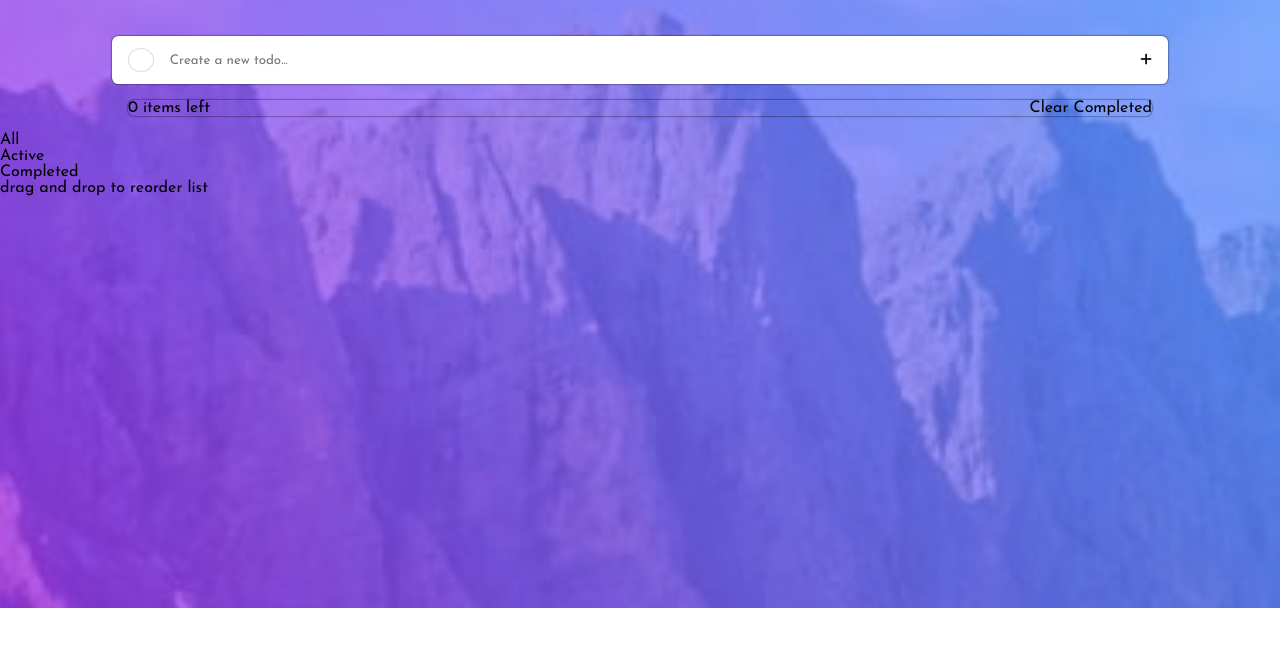
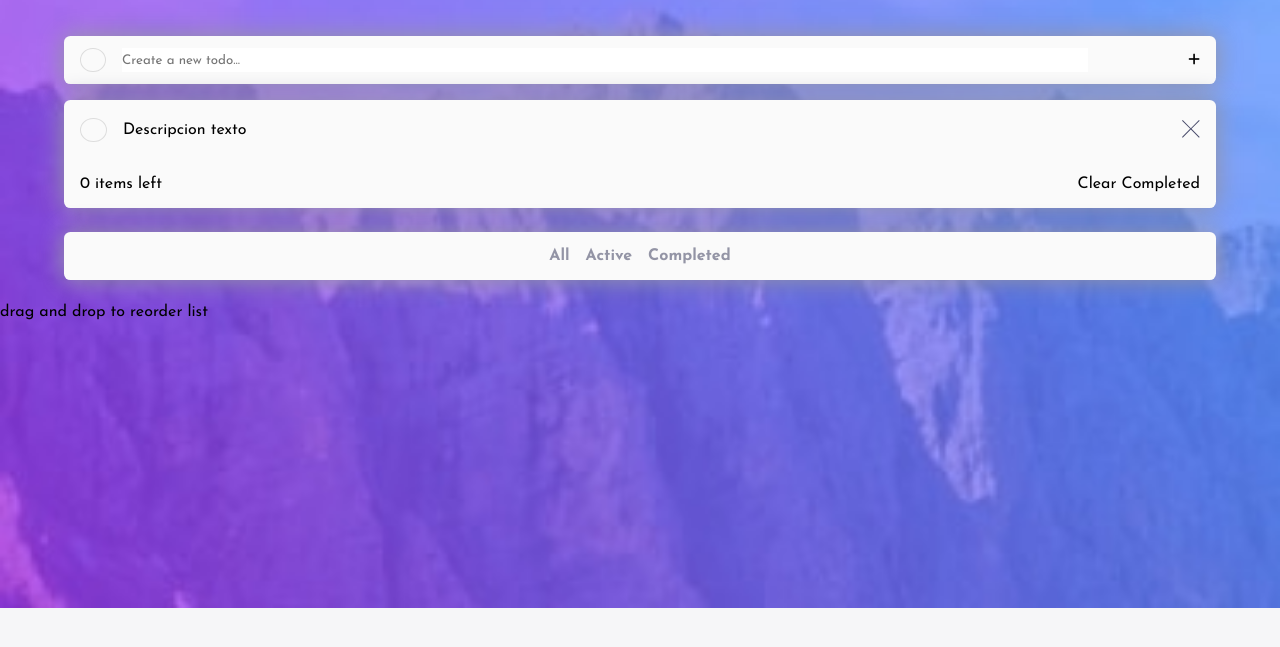
Before and after one commit to ulisesedu7/New-to-do-list, a plain HTML site: page index.html in a window 1280 px wide. Shown: the part 75-722 px from the top of the page. Drawn offline with Linux system fonts and the light colour scheme.

Commit message:
Adjust colors of the overall app for the main todo list container and the footer

```diff
--- a/assets/styles/styles.scss
+++ b/assets/styles/styles.scss
@@ -5,7 +5,9 @@ $link-active: hsl(220, 98%, 61%);
 $check-bg: linear-gradient hsl(192, 100%, 67%) to hsl(280, 87%, 65%);
 
 // Light theme colors
-
+$light: hsl(0, 0%, 98%);
+$main-bg: hsl(235, 19%, 35%);
+$filters: hsl(236, 9%, 61%);
 
 * {
   margin: 0;
@@ -15,8 +17,8 @@ $check-bg: linear-gradient hsl(192, 100%, 67%) to hsl(280, 87%, 65%);
 
 // Box Shadows
 .shadow {
-  -webkit-box-shadow: 0px 0px 2px 0px #000000;
-  box-shadow: 0px 0px 2px 0px #000000;
+  -webkit-box-shadow: 0px 0px 25px 1px hsl(236, 9%, 61%);
+  box-shadow: 0px 0px 25px 1px hsl(236, 9%, 61%);
 }
 
 /*
@@ -27,6 +29,7 @@ body {
   background-size: cover;
   background-repeat: no-repeat;
   background-size: 100%;
+  background-color: #f6f6f8;
 }
 
 .header {
@@ -37,23 +40,24 @@ body {
 
   &__title {
     letter-spacing: 0.7rem;
-    color: #fff;
+    color: $light;
   }
 }
 
 .form {
   display: flex;
   justify-content: center;
-  width: 100%;
+  width: 90%;
+  background-color: $light;
+  border-radius: 0.4rem;
+  margin: 0 auto;
 
   &__container {
     display: flex;
     justify-content: space-between;
     align-items: center;
-    background-color: #fff;
     padding: 0.75rem 1rem;
-    border-radius: 0.4rem;
-    width: 80%;
+    width: 100%;
 
     &__items {
       display: flex;
@@ -82,14 +86,18 @@ body {
   margin-right: 1rem;
 }
 
+/*
+  Items container
+*/
 .items {
   display: flex;
   justify-content: center;
   align-items: center;
   flex-direction: column;
-  width: 80%;
+  width: 90%;
+  margin: 1rem auto;
+  background-color: $light;
   border-radius: 0.4rem;
-  margin: 1rem auto;
 
   &__container {
     display: flex;
@@ -104,20 +112,33 @@ body {
     align-items: center;
     justify-content: space-between;
     width: 100%;
+    padding: 1rem 0;
+
+    &__lefts {
+      margin-left: 1rem;
+    }
+
+    &__clear {
+      margin-right: 1rem;
+    }
   }
 }
 
-
+/*
+  Each individual todo styles
+*/
 .item {
   display: flex;
   justify-content: space-between;
   align-items: center;
-  background-color: #fff;
-  padding: 0.75rem 1rem;
+  padding: 1.1rem 0;
   width: 100%;
 
   &__container {
     display: flex;
+    justify-content: space-between;
+    align-items: center;
+    margin-left: 1rem;
 
     &__checked {}
 
@@ -130,5 +151,33 @@ body {
   button {
     border: none;
     background-color: transparent;
+    margin-right: 1rem;
   }
 }
+
+/*
+  Filter Box
+*/
+.filterbox {
+  display: flex;
+  justify-content: center;
+  background-color: $light;
+  width: 90%;
+  margin: 1.5rem auto;
+  padding: 1rem 0;
+  border-radius: 0.4rem;
+
+  p {
+    font-weight: 700;
+    color: $filters;
+    cursor: pointer;
+  }
+
+  p.active {
+    color: $link-active;
+  }
+
+  > *:not(:last-child) {
+    margin-right: 1rem;
+  }
+}
--- a/index.html
+++ b/index.html
@@ -28,9 +28,9 @@
     <img src="./assets/images/icon-moon.svg" alt="icon of the mode" id="main-icon">
   </header>
 
-  <main id="main">
-    <form class="form" id="form">
-      <div class="form__container shadow">
+  <main id="main" class="main">
+    <form class="form shadow" id="form">
+      <div class="form__container">
         <div class="form__container__items">
           <div class="form__container__circle items-circle check-holder"></div>
           <input type="text" id="todo-item" class="form__container__todo" placeholder="Create a new todo...">
@@ -42,7 +42,16 @@
 
     <section id="todo-cont" class="items shadow">
       <article id="todo-items" class="items__container">
+        <div class="item">
+          <div class="item__container">
+            <div id="check-holder" class="item__container__checked items-circle" title=${item.completed}></div>
+            <p class="item__container__item">Descripcion texto</p>
+          </div>
 
+          <button type="submit" id=${item.index}>
+            <img src="./assets/images/icon-cross.svg" alt="Icono de una X" class="remove">
+          </button>
+        </div>
       </article>
 
       <div id="main-footer" class="items__footer">
@@ -51,7 +60,7 @@
       </div>
     </section>
 
-    <article id="filter" class="filterbox">
+    <article id="filter" class="filterbox shadow">
       <p id="filter-all" class="filterbox__filters">All</p>
       <p id="filter-active" class="filterbox__filters">Active</p>
       <p id="filter-completed" class="filterbox__filters">Completed</p>
```
Also changed, not shown: assets/styles/styles.css, 1 other file.
